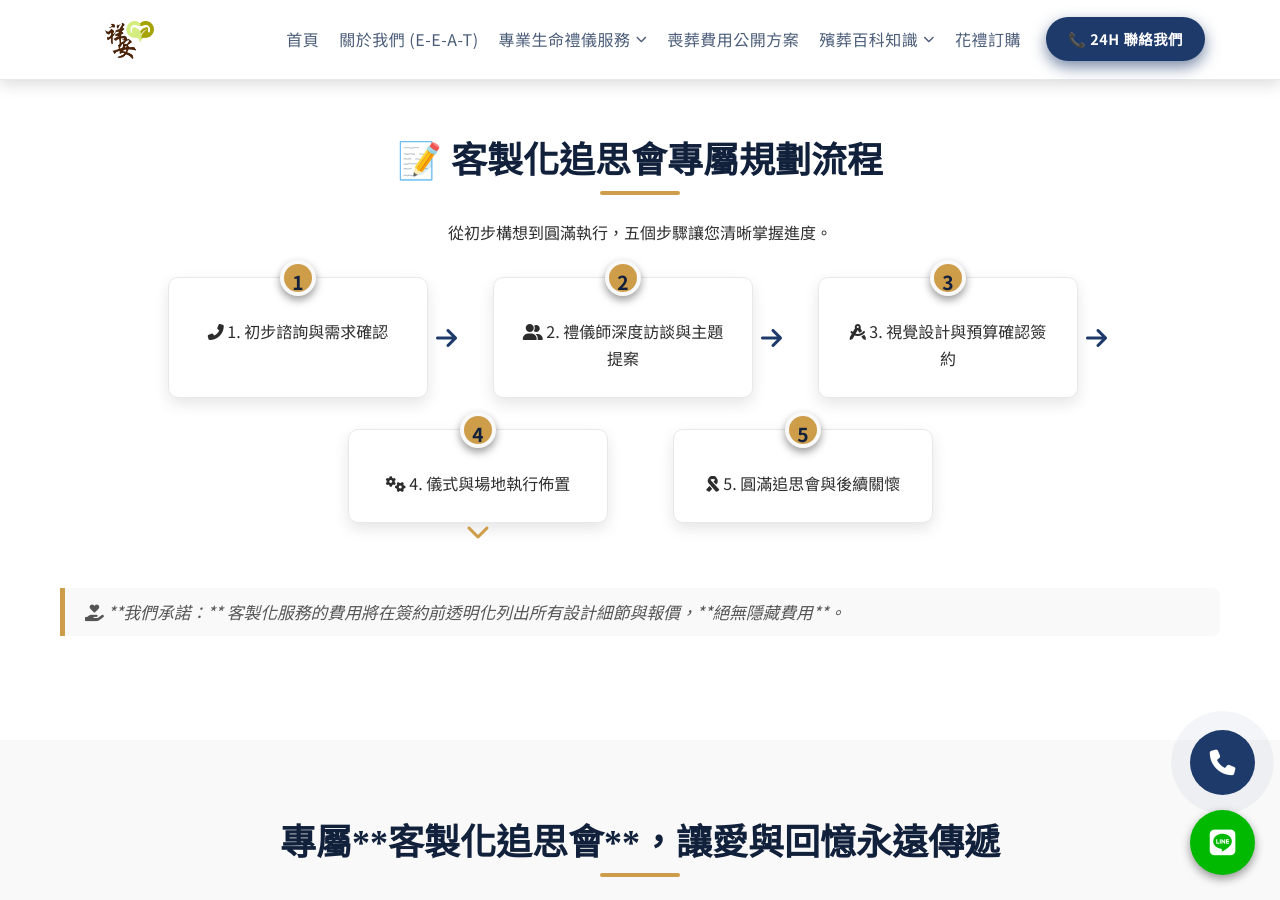
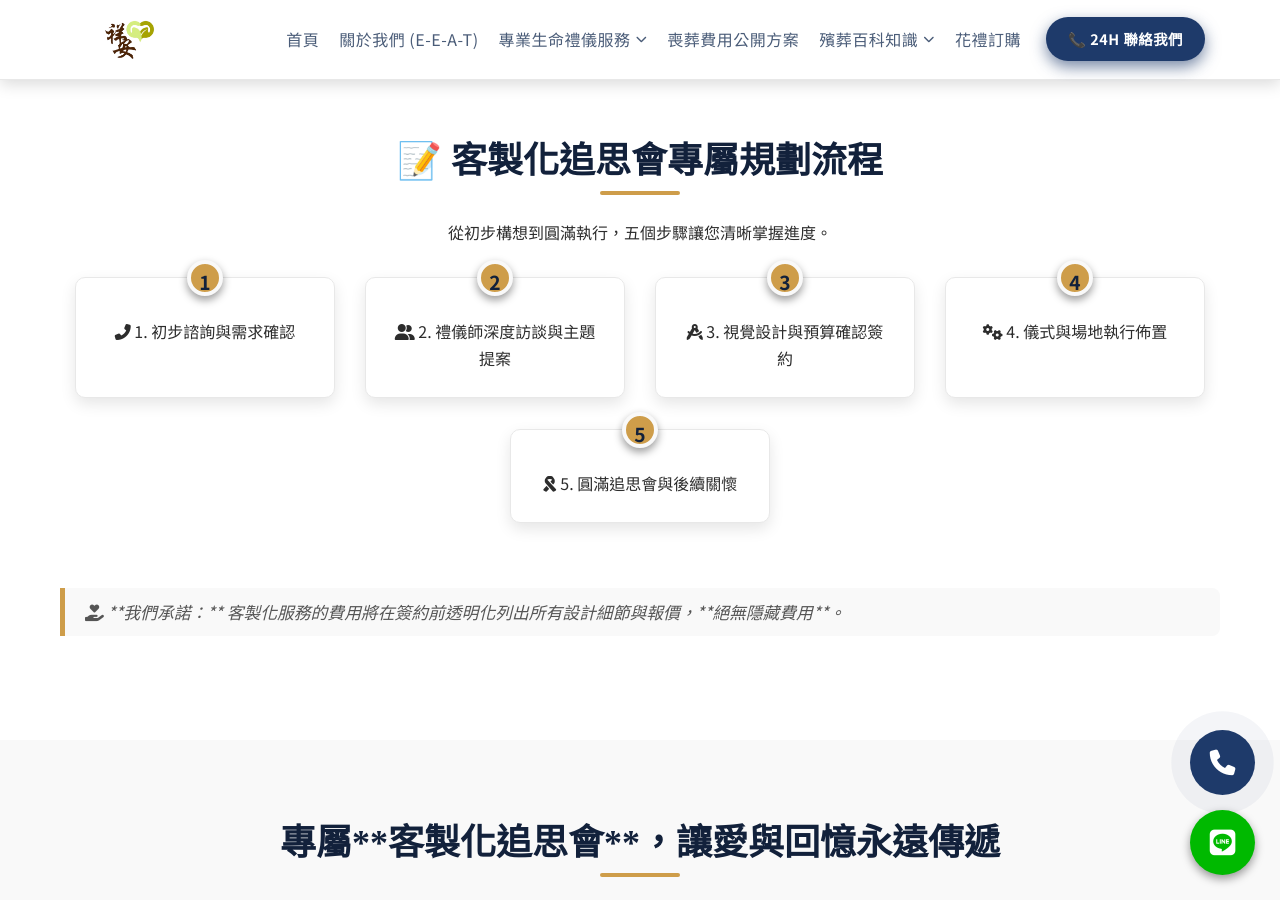
Before and after one commit to Shiangan/Shiangan, a Jekyll site: the page custom-memorial.html, which Jekyll copies as it is, in a window 1280 px wide and 900 px high, scrolled down 3056 px. Built offline with Jekyll 4.4.1, drawn with Linux system fonts in a browser that asks for light colours; some web fonts are replaced.

Commit message:
Update style.css

```diff
--- a/css/style.css
+++ b/css/style.css
@@ -1,8 +1,10 @@
 /* =========================================================================
  * 完整修正與優化後的 CSS 程式碼
- * - 修正了流程圖 RWD 邏輯
- * - 統一使用 :focus-visible 提高無障礙體驗
- * - 簡化了部分冗餘樣式
+ * - 徹底修正了流程圖 RWD 箭頭邏輯，並支援 4/3/2/1 欄位佈局
+ * - 全面導入 :focus-visible 提高無障礙體驗與質感
+ * - 統一使用 CSS 變數進行風格管理
+ * - 強化 SEO 相關性能 (CLS、FOUC)
+ * - 整合多個高質感組件 (Tabs, Plans, Contact)
  * ========================================================================= */
 
 /* --- 字體導入 (Font Loading) --- */
@@ -64,6 +66,7 @@
     --travel-y: 120vh;
     --breakpoint-mobile: 576px;
     --breakpoint-tablet: 900px;
+    --breakpoint-mid: 680px; /* 新增一個斷點，用於流程圖 2 欄切換 */
 }
 
 
@@ -1209,7 +1212,7 @@
 
 
 /* -------------------------------------------
- * 5. 服務流程圖樣式 (Flow Chart)
+ * 5. 服務流程圖樣式 (Flow Chart) - 🎯 RWD 邏輯重點修正
  * ------------------------------------------- */
 
 .flow-chart ol {
@@ -1272,14 +1275,15 @@
     box-shadow: 0 10px 20px rgba(0, 0, 0, 0.15);
 }
 
-/* ⭐ 修正與增強：流程圖連接線與箭頭 (桌面版) */
-@media (min-width: 901px) {
+/* ⭐ 修正與增強：流程圖連接線與箭頭 (桌面版 - 4 欄) */
+@media (min-width: 1401px) {
     .flow-chart li {
+        flex-basis: calc(25% - 30px);
         margin-right: 50px; /* 為箭頭留出空間 */
     }
 
     .flow-chart li:last-child {
-        margin-right: 15px; /* 最後一個元素不需要留出箭頭空間 */
+        margin-right: 15px;
     }
 
     .flow-chart li:not(:last-child)::after {
@@ -1295,21 +1299,19 @@
         z-index: 5;
     }
 
-    /* 處理每行結尾的箭頭 (假設每行 4 個，第 4 個需要處理) */
+    /* 每行結尾的向下箭頭 (第 4n 個) */
     .flow-chart ol li:nth-child(4n)::after {
         /* 如果有下一行，替換成向下箭頭 */
         content: '\f078'; /* 向下箭頭 */
         right: 50%;
         top: auto;
         bottom: -30px; /* 放在 li 下方 */
-        transform: translate(50%, 0) rotate(0deg); /* 確保是向下箭頭 */
+        transform: translate(50%, 0) rotate(0deg);
         color: var(--accent-color);
     }
-    /* 確保真正的最後一個元素沒有箭頭 */
     .flow-chart ol li:last-child::after {
         content: none;
     }
-    /* 如果最後一個元素恰好是 4n，則移除向下箭頭 (已由 last-child 處理) */
 }
 
 
@@ -2652,13 +2654,15 @@
 
 
 /* -------------------------------------------
- * 12. 響應式設計 (Media Queries)
+ * 12. 響應式設計 (Media Queries) - 🎯 RWD 邏輯重點修正
  * ------------------------------------------- */
 
 /* 1. 平板與小型筆電 (Max-width: 1400px - 901px) */
 @media (max-width: 1400px) {
+    /* 流程圖在 1400px 以下仍為 4 欄，但調整箭頭邏輯以處理換行問題 (雖然 flex-wrap 會自動處理，但為防禦性編程保留) */
     .flow-chart li {
         flex-basis: calc(25% - 30px);
+        /* 在 flex-wrap 中，如果元素沒有被包裝，則箭頭仍應為右箭頭 */
     }
 }
 
@@ -2824,23 +2828,21 @@
     .flow-chart li {
         flex-basis: calc(33.33% - 30px);
         margin-bottom: 50px; /* 為向下箭頭留出更多空間 */
+        margin-right: 15px; /* 確保 3 欄時左右間距一致 */
+        margin-left: 15px;
     }
 
     /* 🏆 修正：流程圖 RWD 模式優化 (900px 以下) - 統一使用向下箭頭的邏輯 */
     .flow-chart li:not(:last-child)::after {
-        content: none !important; /* 移除桌面版右箭頭 */
-    }
-
-    .flow-chart li::after {
         content: '\f063'; /* Font Awesome: 向下箭頭 */
         font-family: 'Font Awesome 6 Free';
         font-weight: 900;
         position: absolute;
         top: auto;
-        bottom: -25px; /* 放在 li 下方 */
+        bottom: -25px;
         left: 50%;
         transform: translateX(-50%);
-        width: 0; /* 隱藏背景和邊框，只顯示圖標 */
+        width: 0;
         height: 0;
         line-height: 1;
         font-size: 1.5rem;
@@ -2853,15 +2855,14 @@
     .flow-chart ol li:last-child::after {
         content: none; /* 最後一個元素不顯示箭頭 */
     }
-    /* 處理行尾換行時的向下箭頭問題 (確保每行末尾顯示數字) */
+    /* 處理行尾換行時的向下箭頭問題 (確保每行末尾不顯示) */
     .flow-chart ol li:nth-child(3n)::after {
         content: none;
     }
-    /* 重新添加 3n 且不是 last-child 的向下箭頭 */
+    /* 重新添加 3n 且不是 last-child 的向下箭頭 (即第一排的 3n 仍需向下箭頭) */
     .flow-chart ol li:nth-child(3n):not(:last-child)::after {
         content: '\f063';
     }
-
 
     /* 文章頁面 RWD */
     .article-main-layout {
@@ -2945,15 +2946,14 @@
     .flow-chart ol li:nth-child(2n):not(:last-child)::after {
         content: '\f063';
     }
-
-    /* 特色網格變成 1 欄 */
-    .features-grid {
-        grid-template-columns: 1fr;
-    }
-
-    .testimonial-grid {
-        grid-template-columns: 1fr;
-    }
+    /* 確保 3n 箭頭消失，避免與 2n 邏輯衝突 */
+    .flow-chart ol li:nth-child(3n):not(:last-child)::after {
+        content: '\f063'; /* 重新打開，因為 2n 已經關閉了第 2 個，第 3 個需要開 */
+    }
+    .flow-chart ol li:nth-child(4n):not(:last-child)::after {
+        content: '\f063'; /* 重新打開，因為 2n 已經關閉了第 4 個，第 4 個需要開 */
+    }
+
 
     /* 服務區塊在 680px 以下變為單欄 */
     .two-columns-layout {
@@ -2995,7 +2995,7 @@
         content: none;
     }
 
-
+    /* 價格卡片單欄 */
     .price-card-grid {
         grid-template-columns: 1fr;
     }
```
